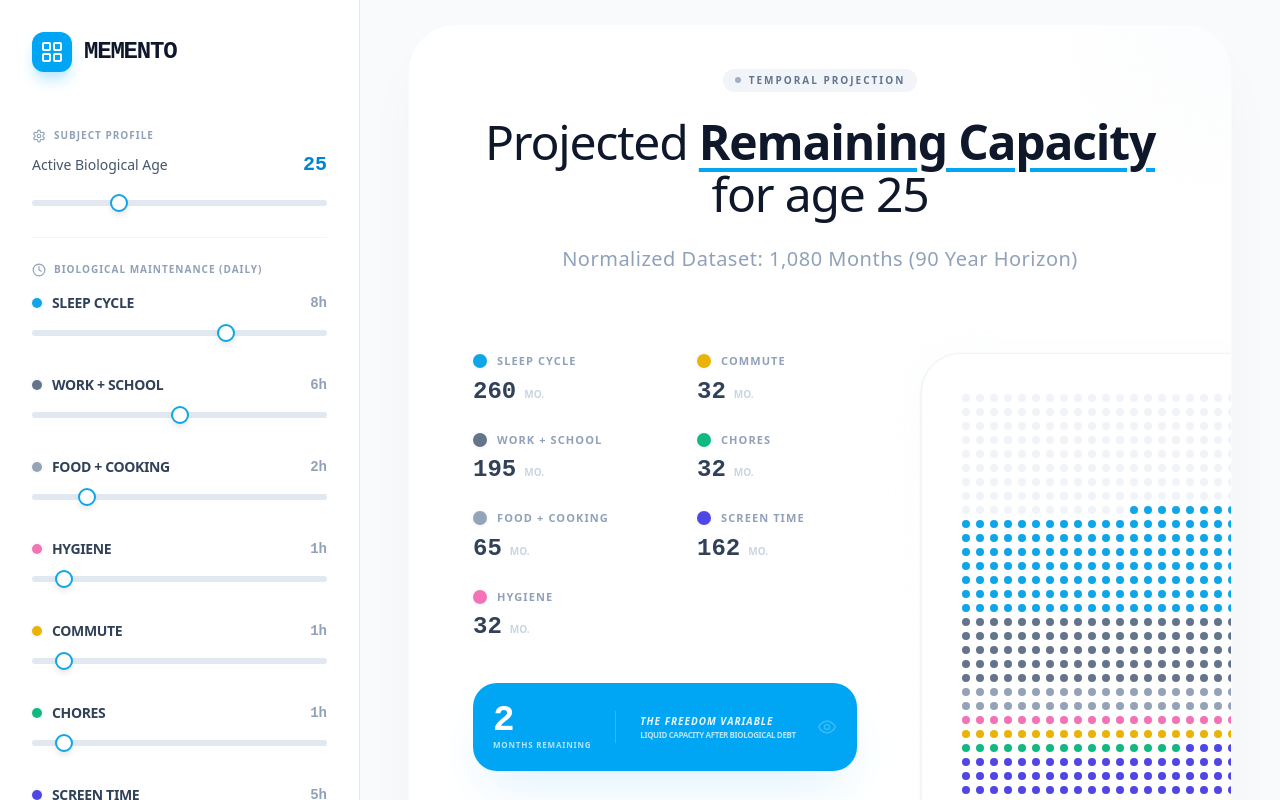
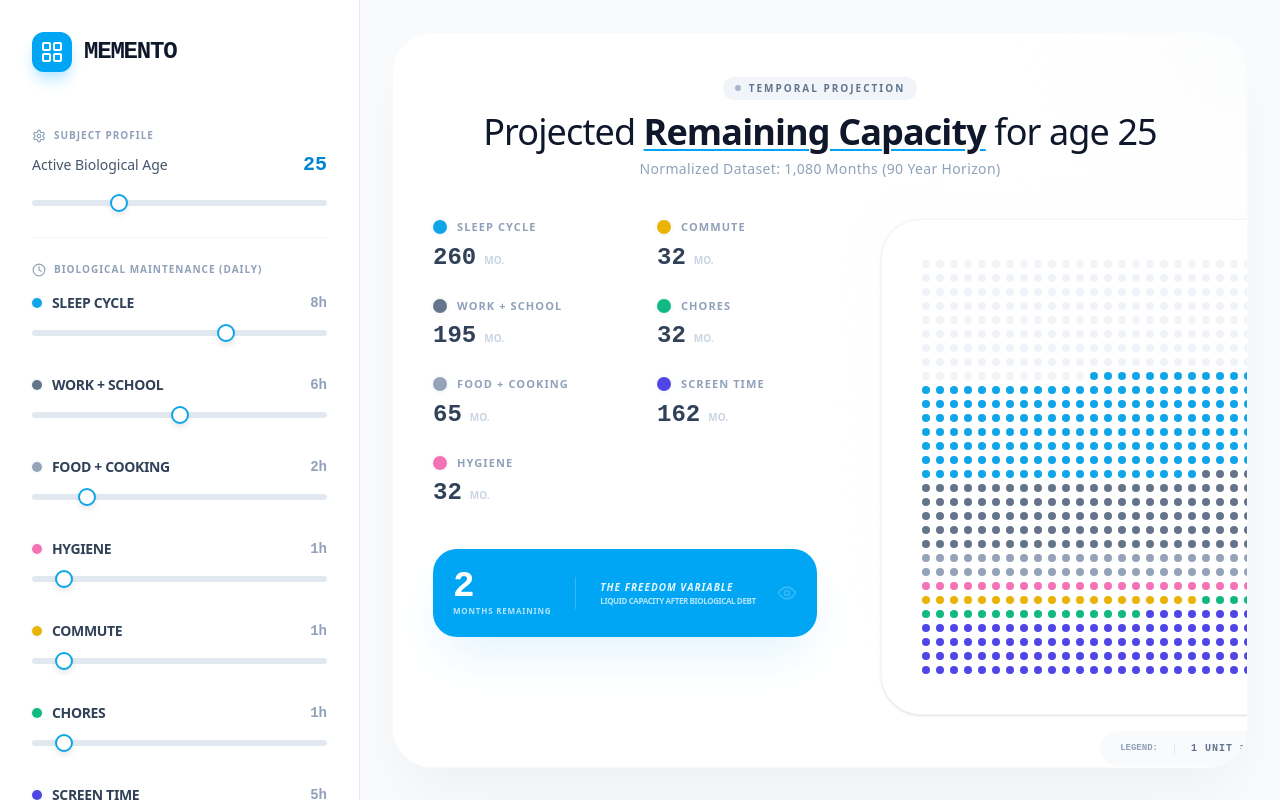
Before and after one commit to nodesagar/memento-life-expectancy, a React (Vite) app: page / in a window 1280 px wide. Shown: the top 800 px of the page. Built offline with nearby package versions, Linux system fonts and the light colour scheme.

Commit message:
feat: lock dashboard to single-viewport layout and remove scroll

```diff
--- a/src/App.jsx
+++ b/src/App.jsx
@@ -119,7 +119,7 @@ export default function App() {
   };
 
   return (
-    <div className="min-h-screen bg-[#F8FAFC] text-slate-900 font-sans selection:bg-sky-100">
+    <div className="h-screen overflow-hidden bg-[#F8FAFC] text-slate-900 font-sans selection:bg-sky-100">
       {/* Mobile Header */}
       <div className="lg:hidden sticky top-0 z-50 bg-white/80 backdrop-blur-md border-b border-slate-200 px-6 py-4 flex justify-between items-center">
         <div className="flex items-center gap-2">
@@ -136,11 +136,11 @@ export default function App() {
         </button>
       </div>
 
-      <div className="relative flex flex-col lg:flex-row w-full max-w-[1600px] mx-auto min-h-screen">
+      <div className="relative flex flex-col lg:flex-row w-full max-w-[1600px] mx-auto h-full overflow-hidden">
 
         {/* Sidebar / Controls */}
         <aside className={cn(
-          "fixed inset-0 z-40 bg-white lg:relative lg:inset-auto lg:block lg:w-[360px] lg:shrink-0 lg:border-r lg:border-slate-200 p-8 pt-24 lg:pt-8 transition-transform duration-300 ease-in-out overflow-y-auto",
+          "fixed inset-0 z-40 bg-white lg:relative lg:inset-auto lg:block lg:w-[360px] lg:shrink-0 lg:border-r lg:border-slate-200 p-8 pt-24 lg:pt-8 transition-transform duration-300 ease-in-out h-full overflow-y-auto",
           isMenuOpen ? "translate-x-0" : "-translate-x-full lg:translate-x-0"
         )}>
           <div className="hidden lg:flex items-center gap-3 mb-10">
@@ -191,23 +191,23 @@ export default function App() {
         </aside>
 
         {/* Main Rendering Area */}
-        <main className="flex-1 min-w-0 p-4 sm:p-8 lg:pt-4 lg:pb-12 lg:px-8 xl:pt-6 xl:pb-16 xl:px-12 flex flex-col items-center">
+        <main className="flex-1 min-w-0 p-4 sm:p-6 lg:p-4 xl:p-8 flex flex-col items-center justify-center h-full overflow-hidden">
           <div
             ref={chartRef}
-            className="w-full bg-white rounded-[2rem] sm:rounded-[3rem] p-6 sm:p-12 lg:pt-10 lg:pb-16 lg:px-16 shadow-[0_32px_64px_-16px_rgba(0,0,0,0.05)] border border-slate-50 relative overflow-hidden"
+            className="w-full bg-white rounded-[2rem] sm:rounded-[2.5rem] p-6 lg:p-8 xl:p-10 shadow-[0_32px_64px_-16px_rgba(0,0,0,0.05)] border border-slate-50 relative overflow-hidden"
           >
             {/* Background Accent */}
             <div className="absolute top-0 right-0 w-64 h-64 bg-slate-50 rounded-full blur-3xl opacity-50 -translate-y-1/2 translate-x-1/2 pointer-events-none" />
 
-            <header className="relative w-full text-center mb-12 sm:mb-20">
-              <div className="inline-flex items-center gap-2 px-3 py-1 bg-slate-100 rounded-full mb-6">
+            <header className="relative w-full text-center mb-6 lg:mb-10">
+              <div className="inline-flex items-center gap-2 px-3 py-1 bg-slate-100 rounded-full mb-3">
                 <div className="w-1.5 h-1.5 rounded-full bg-slate-400 animate-pulse" />
                 <span className="text-[10px] font-bold text-slate-500 uppercase tracking-[0.2em]">Temporal Projection</span>
               </div>
-              <h2 className="text-3xl sm:text-4xl lg:text-5xl text-slate-900 font-light tracking-tight leading-[1.1] mb-6">
-                Projected <span className="font-bold underline decoration-sky-500 decoration-4 underline-offset-8">Remaining Capacity</span> for age {age}
+              <h2 className="text-2xl sm:text-3xl lg:text-4xl text-slate-900 font-light tracking-tight leading-[1.1] mb-2">
+                Projected <span className="font-bold underline decoration-sky-500 decoration-2 underline-offset-4">Remaining Capacity</span> for age {age}
               </h2>
-              <p className="text-slate-400 text-base sm:text-xl font-medium tracking-wide">
+              <p className="text-slate-400 text-xs sm:text-sm font-medium tracking-wide">
                 Normalized Dataset: 1,080 Months (90 Year Horizon)
               </p>
             </header>
@@ -297,7 +297,7 @@ export default function App() {
                     })}
                   </div>
                 </div>
-                <div className="mt-8 flex items-center gap-4 bg-slate-50 px-5 py-2.5 rounded-full">
+                <div className="mt-4 flex items-center gap-4 bg-slate-50 px-5 py-2.5 rounded-full">
                   <div className="flex -space-x-1.5 font-mono text-[9px] font-bold text-slate-400 whitespace-nowrap">
                     <span>LEGEND:</span>
                   </div>
```
